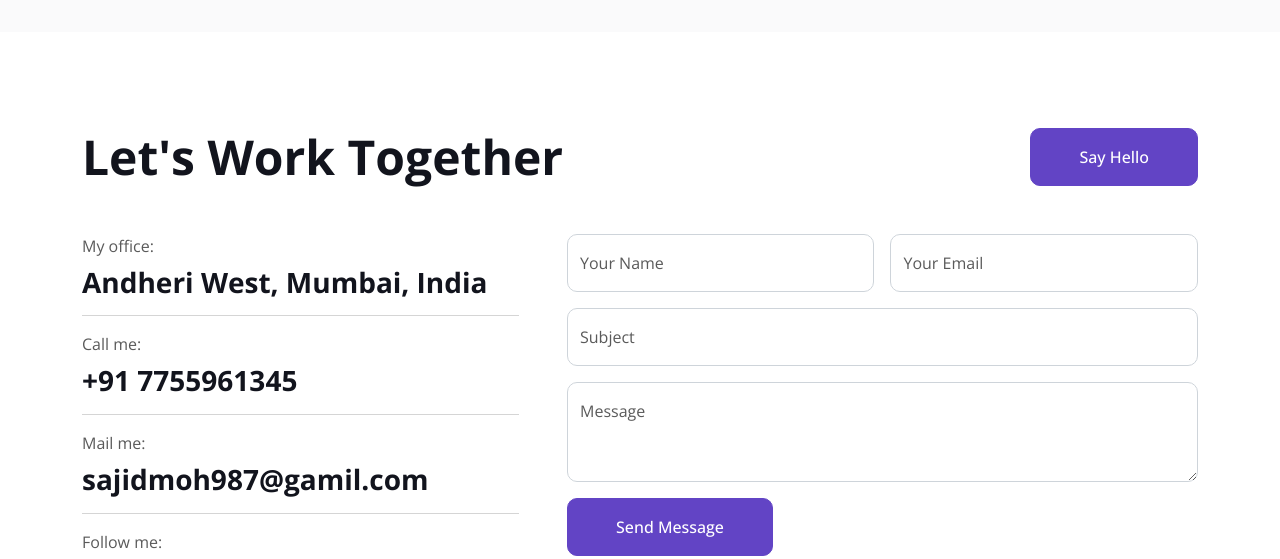
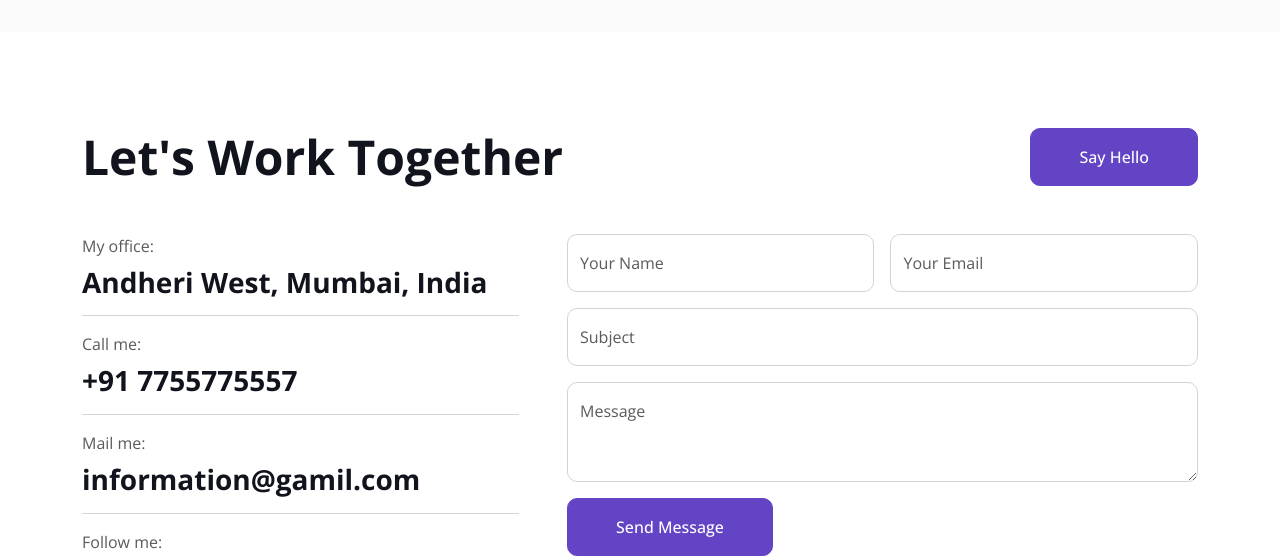
Before and after one commit to SJDSTUDIO/PortfolioSJD, a plain HTML site: page index.html in a window 1280 px wide. Shown: the part 4740-5299 px from the top of the page. Drawn offline with nearby package versions, Linux system fonts and the light colour scheme.

Commit message:
Change num and Gmail
Change num and Gmail

```diff
--- a/index.html
+++ b/index.html
@@ -465,10 +465,10 @@
                     <h3 class="fw-bold">Andheri West, Mumbai, India</h3>
                     <hr class="w-100">
                     <p class="mb-2">Call me:</p>
-                    <h3 class="fw-bold">+91 7755961345</h3>
+                    <h3 class="fw-bold">+91 7755775557</h3>
                     <hr class="w-100">
                     <p class="mb-2">Mail me:</p>
-                    <h3 class="fw-bold">sajidmoh987@gamil.com</h3>
+                    <h3 class="fw-bold">information@gamil.com</h3>
                     <hr class="w-100">
                     <p class="mb-2">Follow me:</p>
                     <div class="d-flex pt-2">
```
